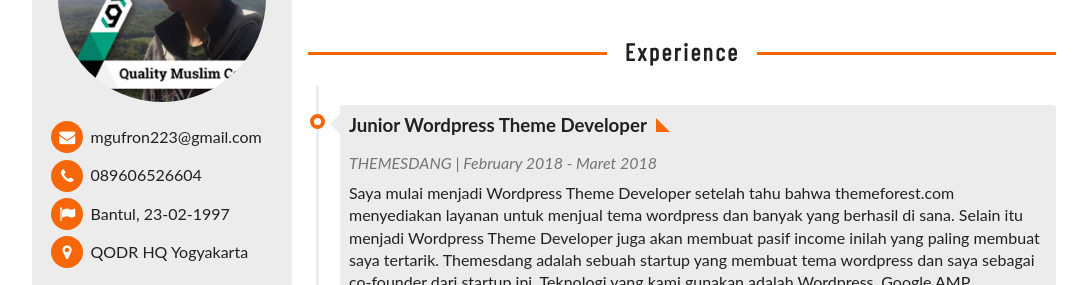
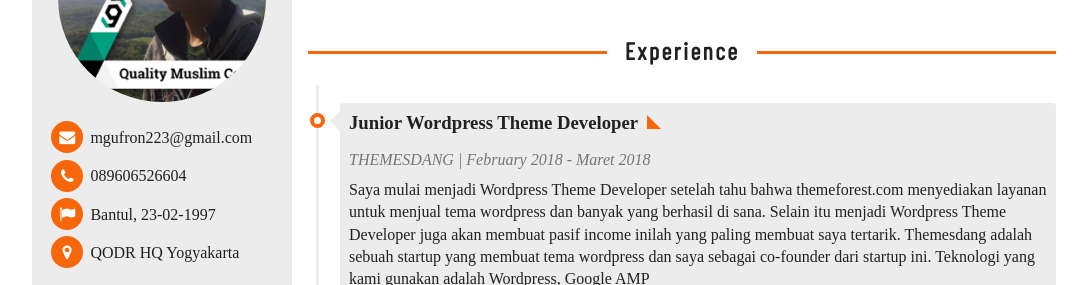
Before and after one commit to mhgufron/profile, a plain HTML site: page cv/index.html in a window 1280 px wide. Shown: the part 122-407 px from the top of the page, without its empty margins (88-1175 px from the left). Drawn offline with nearby package versions, Linux system fonts and the light colour scheme.

Commit message:
change body font

```diff
--- a/cv/assets/css/style.css
+++ b/cv/assets/css/style.css
@@ -24,7 +24,7 @@
 }
 
 body {
-    font-family: "Lato";
+    font-family: "sans-serif";
     color: #212121;
     background-color: #fff;
     margin: 0!important;
```
